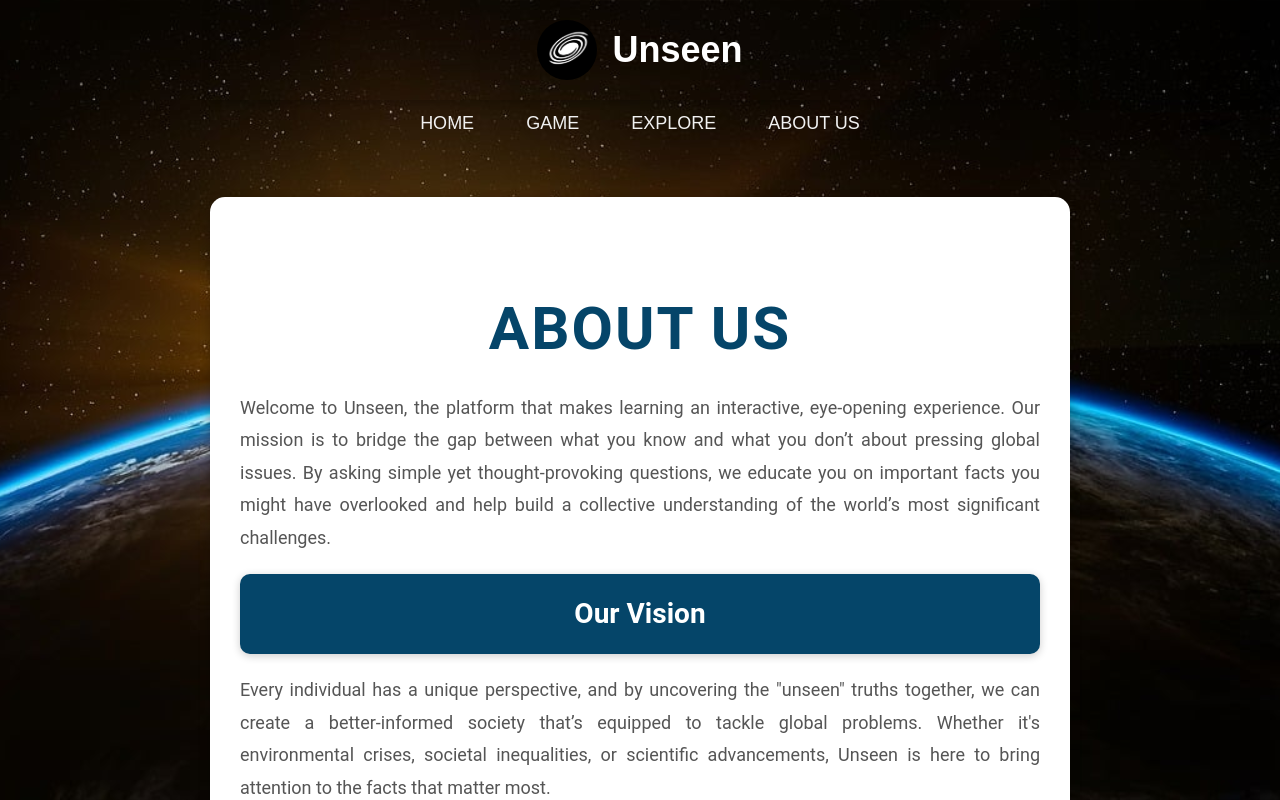
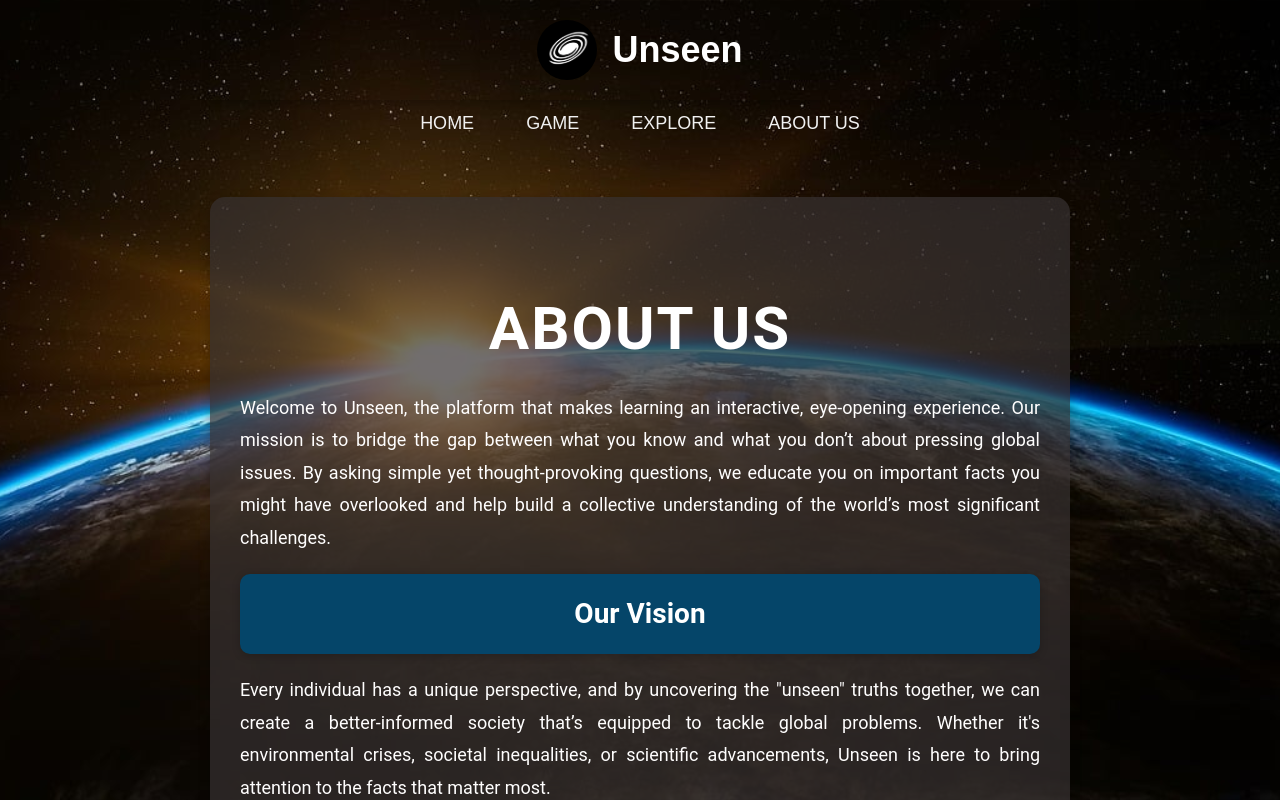
Before and after one commit to Taiyo10/Unseen, a React (Vite) app in the folder Frontend/: page /aboutus in a window 1280 px wide. Shown: the top 800 px of the page. Built offline with nearby package versions, Linux system fonts and the light colour scheme.

Commit message:
made changes

```diff
--- a/Frontend/src/pages/AboutUs/AboutUs.module.css
+++ b/Frontend/src/pages/AboutUs/AboutUs.module.css
@@ -3,20 +3,22 @@
 /* About Us Page Styling */
 .about-us-container {
     font-family: 'Roboto', sans-serif;
-    background-color: #fff; /* Changed background to white */
+    background-color: rgba(55, 49, 49, 0.7);
+     /* Changed background to white */
     max-width: 800px; /* Limits the width of the container */
     margin: 50px auto; /* Centers the container on the page */
     padding: 30px; /* Adds more padding for a spacious feel */
     border-radius: 15px; /* Rounded corners for a softer look */
     box-shadow: 0 4px 12px rgba(0, 0, 0, 0.3); /* Adds a larger shadow for depth */
     line-height: 1.8; /* Improves readability */
-    color: #333; /* Dark text for better readability on a white background */
+    color: #fffdfd;
+    /* Dark text for better readability on a white background */
 }
 
 /* Heading Style */
 .about-us-container h1 {
     font-family: 'Roboto', sans-serif;
-    color: #054569; /* Light color for the heading */
+    color: #ffffff; /* Light color for the heading */
     font-size: 60px;
     text-align: center; /* Centers the heading */
     margin-bottom: 30px; /* Adds space below the heading */
@@ -27,7 +29,7 @@
 /* Paragraph Styling */
 .about-us-container p {
     font-family: 'Roboto', sans-serif;
-    color: #555; /* Slightly darker text for better readability on white */
+    color: #fffefe; /* Slightly darker text for better readability on white */
     font-size: 18px;
     margin-bottom: 20px; /* Adds spacing between paragraphs */
     text-align: justify; /* Justifies the text for a clean alignment */
@@ -76,7 +78,7 @@
 body {
     font-family: 'Roboto', sans-serif;
     background-color: #121212; /* Dark background for the entire page */
-    color: #fff; /* Light text for the entire page */
+    color: #ffffff; /* Light text for the entire page */
     margin: 0;
     display: flex;
     justify-content: center; /* Horizontally center the container */
```
